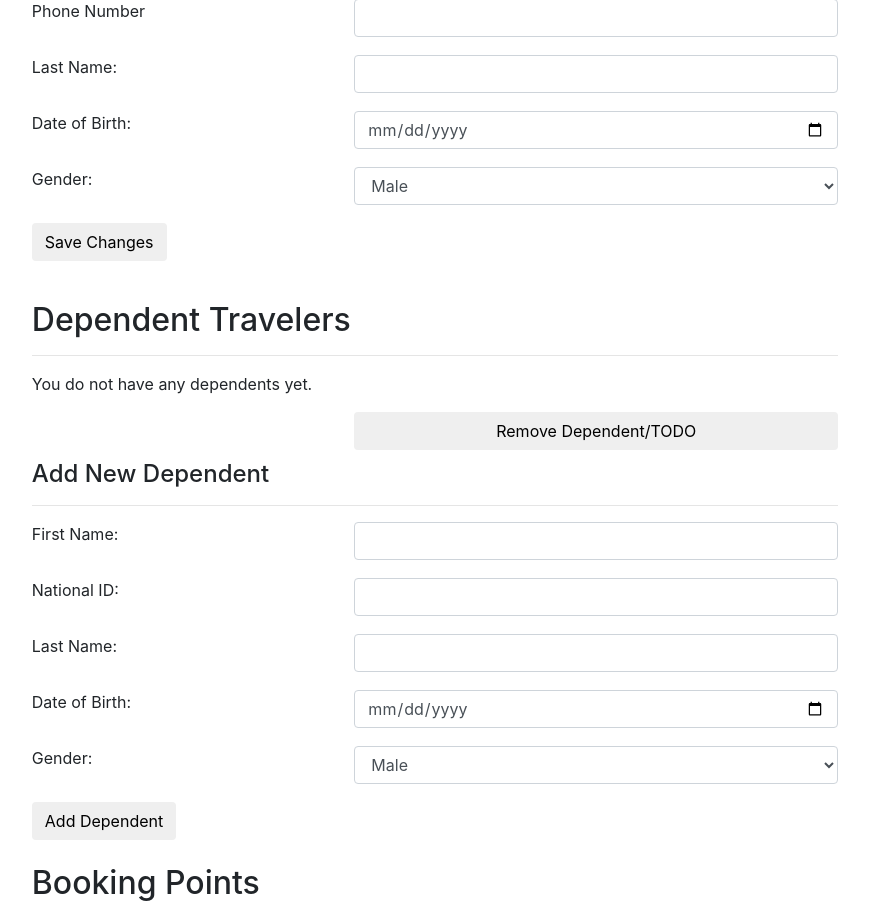
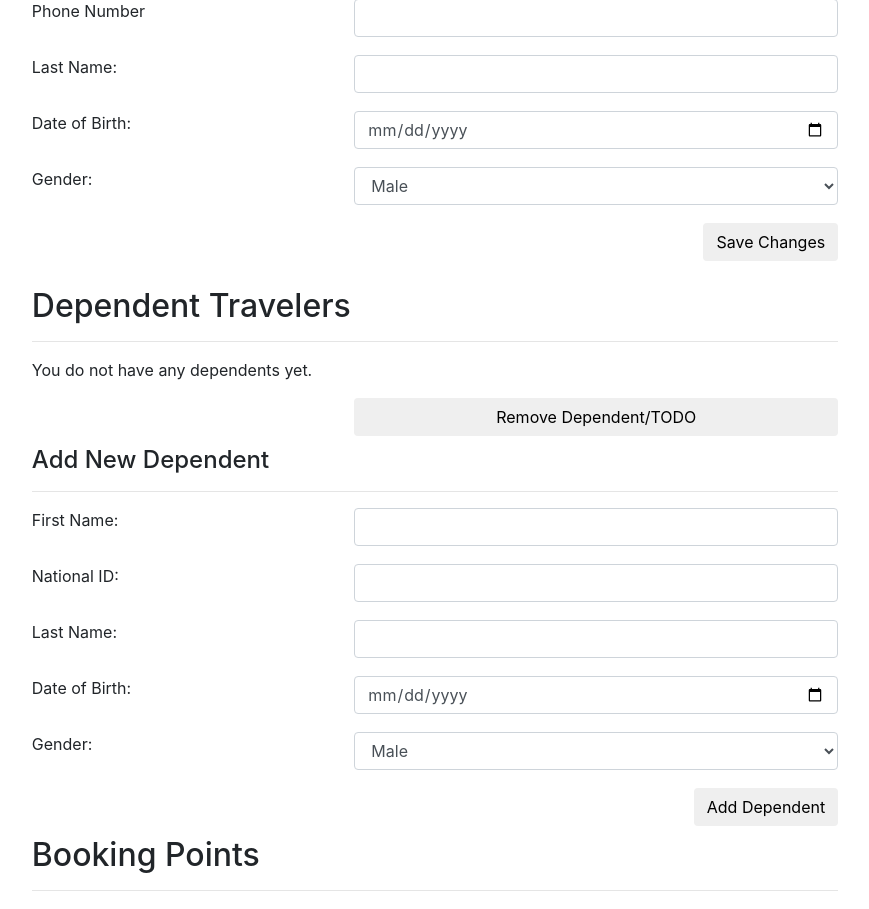
Before and after one commit to eminbahadir98/ibitur, a PHP site: page /my_account.php in a window 1280 px wide. Shown: the part 816-1725 px from the top of the page, without its empty margins (205-1074 px from the left). Run offline with PHP 8.4, Linux system fonts and the light colour scheme; the visitor is signed in with stand-in values (Sample User, id 1); data that the repository does not hold is empty.

Commit message:
Fixed some css.

```diff
--- a/website/my_account.php
+++ b/website/my_account.php
@@ -230,7 +230,7 @@
                     <option>Other</option>
                     </select> <br><br>
 
-                    <input class='btn submit-button' type='submit' name ='profile-submit' value='Save Changes'/><br><br>
+                    <input class='btn right' type='submit' name ='profile-submit' value='Save Changes'/><br><br>
                 </div>
 
                 </form>
@@ -289,7 +289,7 @@
                     <option>Other</option>
                     </select> <br><br>
 
-                    <input class='btn submit-button' type='submit' name ='dependent-add-submit' value='Add Dependent'/><br><br>
+                    <input class='btn right' type='submit' name ='dependent-add-submit' value='Add Dependent'/><br><br>
                 </div>
             </div>
 
--- a/website/register.php
+++ b/website/register.php
@@ -189,7 +189,7 @@
         <input required class="form-control input-field" type="number" name="national_id"/> <br><br>
 
         <hr>
-        <input class="submit-button btn" type="submit" value="Register"/>
+        <input class="right btn" type="submit" value="Register"/>
       </form>
       <br><br>
 
```
